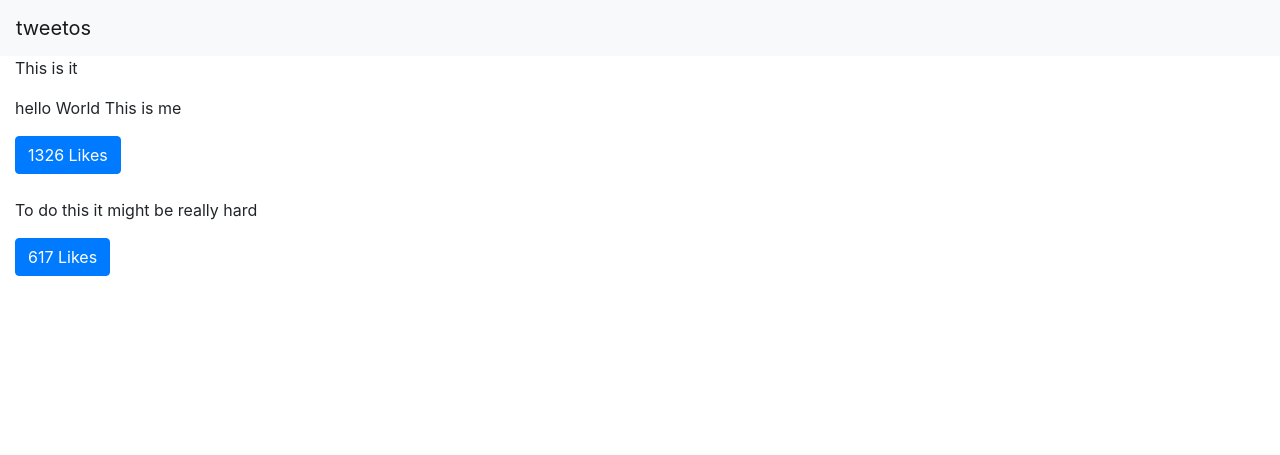
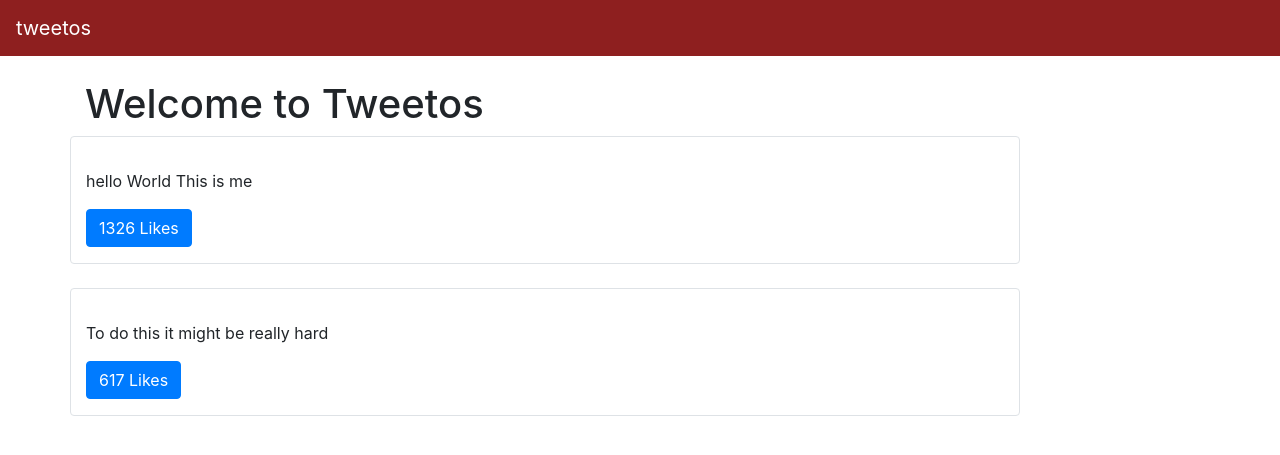
Before and after one commit to marcusbey/tweeter_like, a Django app: page / in a window 1280 px wide. Shown: the top 455 px of the page. Run offline with Django 3.2, Linux system fonts and the light colour scheme; data comes from the database, SQL or seed files in the repository; parts of the project's set-up code (start-up, migrations or seed data) failed here and were passed over; some libraries are stand-ins or nearby versions.

Commit message:
adding css file and tweet form

```diff
--- /dev/null
+++ b/static/css/main.css
@@ -0,0 +1,3 @@
+.bg-tweetme {
+    background-color: #8e1f1f !important;
+}
--- a/templates/base.html
+++ b/templates/base.html
@@ -1,3 +1,5 @@
+{% load static %}
+
 <!doctype html>
 <html lang="en">
   <head>
@@ -7,12 +9,13 @@
 
     <!-- Bootstrap CSS -->
     <link rel="stylesheet" href="https://stackpath.bootstrapcdn.com/bootstrap/4.4.1/css/bootstrap.min.css" integrity="sha384-Vkoo8x4CGsO3+Hhxv8T/Q5PaXtkKtu6ug5TOeNV6gBiFeWPGFN9MuhOf23Q9Ifjh" crossorigin="anonymous">
-
+    <!-- main CSS -->
+    <link href=" {% static 'css/main.css' %}" rel="stylesheet" type="text/css">
     <title>Tweet {% block head_title %}{% endblock head_title%}</title>
   </head>
   <body>
     {% include "components/navbar.html" %}
-    <div class="container-fluid">
+    <div class="container">
       {% block content %}
       {% endblock content %}
     </div>
--- a/templates/components/navbar.html
+++ b/templates/components/navbar.html
@@ -1,4 +1,4 @@
-<nav class="navbar navbar-expand-lg navbar-light bg-light">
+<nav class="navbar navbar-expand-lg navbar-dark bg-tweetme mb-4">
     <a class="navbar-brand" href="/">tweetos</a>
     <button class="navbar-toggler" type="button" data-toggle="collapse" data-target="#navbarSupportedContent" aria-controls="navbarSupportedContent" aria-expanded="false" aria-label="Toggle navigation">
       <span class="navbar-toggler-icon"></span>
@@ -7,7 +7,7 @@
     <div class="collapse navbar-collapse d-none" id="navbarSupportedContent">
       <ul class="navbar-nav mr-auto d-none">
         <li class="nav-item active">
-          <a class="nav-link" href="#">Home <span class="sr-only">(current)</span></a>
+          <a class="nav-link" href="#">Home <sp an class="sr-only">(current)</span></a>
         </li>
         <li class="nav-item">
           <a class="nav-link" href="#">Link</a>
--- a/templates/pages/home.html
+++ b/templates/pages/home.html
@@ -1,12 +1,19 @@
 {% extends 'base.html' %}
+
 
 {% block head_title %}
 Me or you
 {% endblock head_title%}
 
 {% block content %}
-This is it
-<div id="tweets">
+
+<div class='row'>
+    <div class='col'>
+        <h1>Welcome to Tweetos</h1>
+    </div>
+</div>
+
+<div  class="row" id="tweets">
     loading...
 </div>
 
@@ -17,6 +24,7 @@ This is it
 const tweetsElement = document.getElementById("tweets");
 tweetsElement.innerHTML = "";
 
+// To processs the json data from the API response
 const xhr = new XMLHttpRequest();
 const method = 'GET';
 const url = "/tweets";
@@ -31,18 +39,17 @@ function LikeBtn(tweet){
 }
 
 function formatTweetElement(tweet){
-    const formattedTweet = "<div class='mb-4 tweet' id='"+ tweet.id +"'></p>" +  "<p>" +
-         tweet.content +
-         "</p><div class='btn-group'>" + LikeBtn(tweet ) + "</div></div>";
+    const formattedTweet = "<div class=' col-12 col-md-10 border rounded  py-3 mb-4 tweet' id='" + tweet.id + "'></p>" +  "<p>" + tweet.content + "</p><div class='btn-group'>" + LikeBtn(tweet ) + "</div> </div>";
     return formattedTweet
 }
+
 xhr.responseType = responseType;
 xhr.open(method, url);
 xhr.onload = function(){
     console.log(xhr.response);
     const serverResponse = xhr.response;
-    const listedItems = serverResponse.response;
-    let finalTweetStr = ""
+    const listedItems = serverResponse.listAll;
+    let finalTweetStr = "";
     for (let i = 0; i < listedItems.length; i++){
         console.log(i);
         tweetObj = listedItems[i];
@@ -50,7 +57,6 @@ xhr.onload = function(){
           finalTweetStr += currentTweet;
     }
    tweetsElement.innerHTML = finalTweetStr;
-
 }
 xhr.send();
 </script>
--- a/tweets/models.py
+++ b/tweets/models.py
@@ -1,6 +1,8 @@
 from django.db import models
 
 # Create your models here.
+
+
 class Tweet(models.Model):
     content = models.TextField(blank=True, null=True)
-    image = models.FileField(upload_to='images/', blank = True, null=True)
+    image = models.FileField(upload_to='images/', blank=True, null=True)
--- a/tweets/views.py
+++ b/tweets/views.py
@@ -2,29 +2,49 @@ from django.http import request, Http404, JsonResponse
 from django.shortcuts import render
 import random
 
+from .forms import TweetForm
 from .models import Tweet
 # Create your views here.
+
+
 def home_view(request, *args, **kwargs):
     return render(request, "pages/home.html", context={})
 
+
+def tweet_create_view(request, *arg, **kwargs):
+    # The tweetForm class can be initialize with data or not
+    form = TweetForm(request.POST or None)
+    if form.is_valide():
+        obj = form.save(commit=False)
+        obj.save()
+        # reinitialize a blank form
+        form = TweetForm()
+    return render(request, 'components/forms.html', context={"form": form})
+
+
 def tweet_list_view(request, *args, **kwargs):
     qs = Tweet.objects.all()
-    tweets_list = [{"id": x.id, "content": x.content, "likes": random.randint(0, 3433) } for x in qs]
+    tweets_list = [
+        {"id": x.id,
+         "content": x.content,
+         "likes": random.randint(0, 3433)
+         } for x in qs]
     data = {
-        "is_user": False,
-        "response": tweets_list
+        "isUser": False,
+        "listAll": tweets_list
     }
     return JsonResponse(data)
 
+
 def tweet_detail_view(request, tweet_id, *args, **kwargs):
     """
-    REST API VIRE
-    consume by JavaScript or Swift / Java
-    return Json
+    REST API VIEW
+    that wil return Json
     """
     data = {
         "id": tweet_id,
-        #"image": obj.image.url
+        "content": obj.content,
+        # "image": obj.image.url
     }
     status = 200
     try:
@@ -34,4 +54,3 @@ def tweet_detail_view(request, tweet_id, *args, **kwargs):
         data['message'] = "Not found"
         status = 404
     return JsonResponse(data, status=status)
-    #json.dumps content_type = 'application/json'
```
Also changed, not shown: templates/components/form.html (added, +7 -0 lines), todo.md (+2 -1 lines), tweeto/settings.py (+5 -2 lines), tweeto/urls.py (+4 -3 lines), tweets/forms.py (added, +18 -0 lines), 3 other files.
